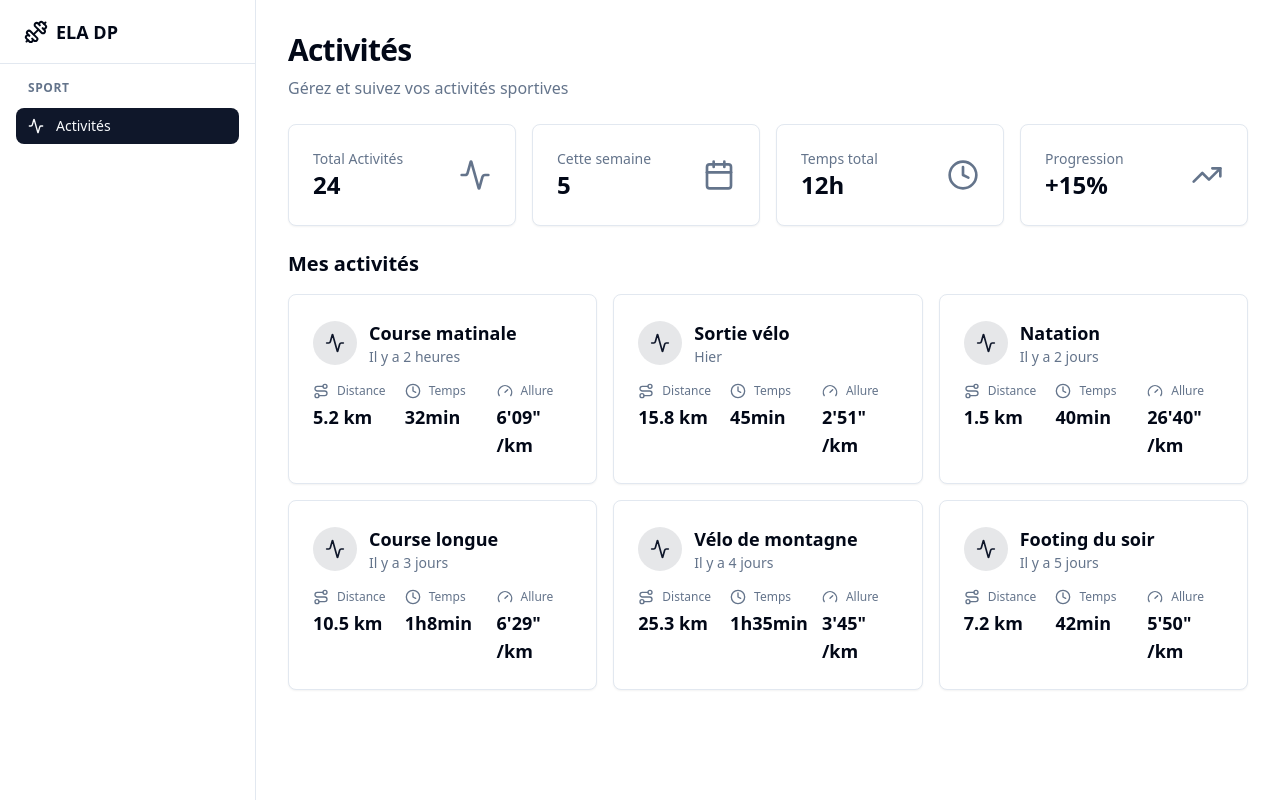
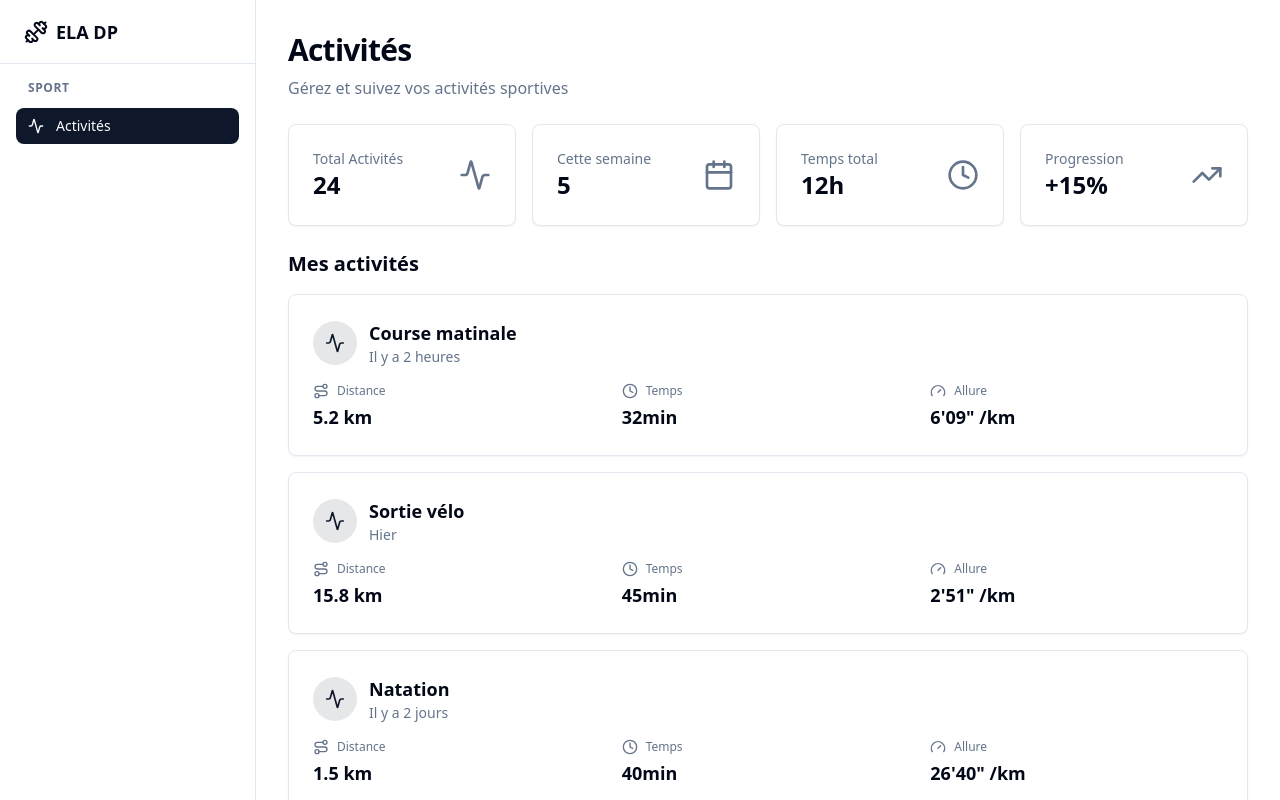
Before and after one commit to pyLancelle/ela-dp-frontend, a Next.js app: page /activites in a window 1280 px wide. Built offline with nearby package versions, Linux system fonts and the light colour scheme.

Commit message:
feat: Change activities layout to vertical list
Replace grid layout with vertical list layout for activity cards.
Each card now takes the full width and displays one per line.

```diff
--- a/app/activites/page.tsx
+++ b/app/activites/page.tsx
@@ -115,7 +115,7 @@ export default function ActivitesPage() {
 
       <div>
         <h2 className="text-xl font-semibold mb-4">Mes activités</h2>
-        <div className="grid gap-4 md:grid-cols-2 lg:grid-cols-3">
+        <div className="flex flex-col gap-4">
           {activities.map((activity) => (
             <ActivityCard key={activity.id} activity={activity} />
           ))}
```
